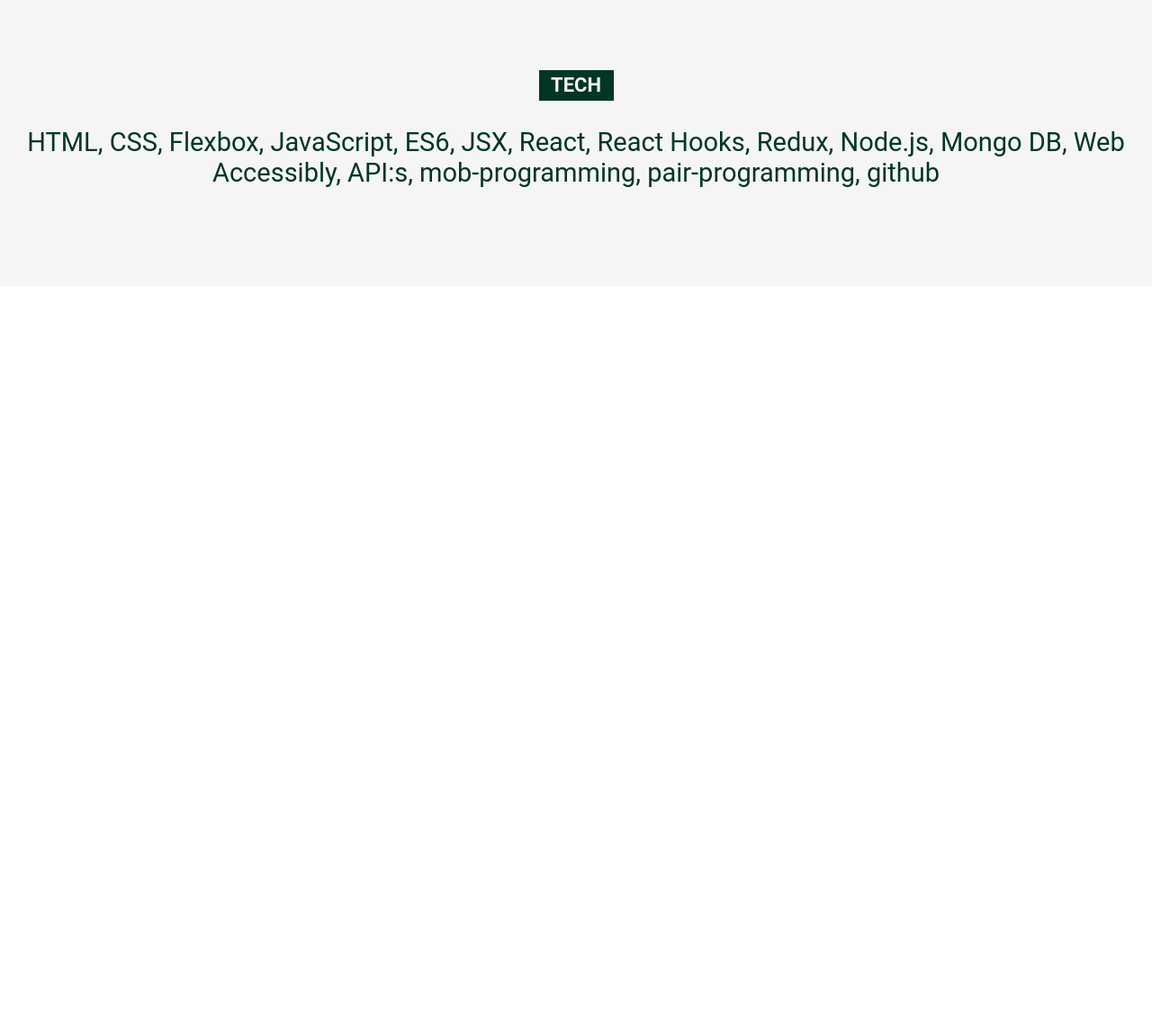
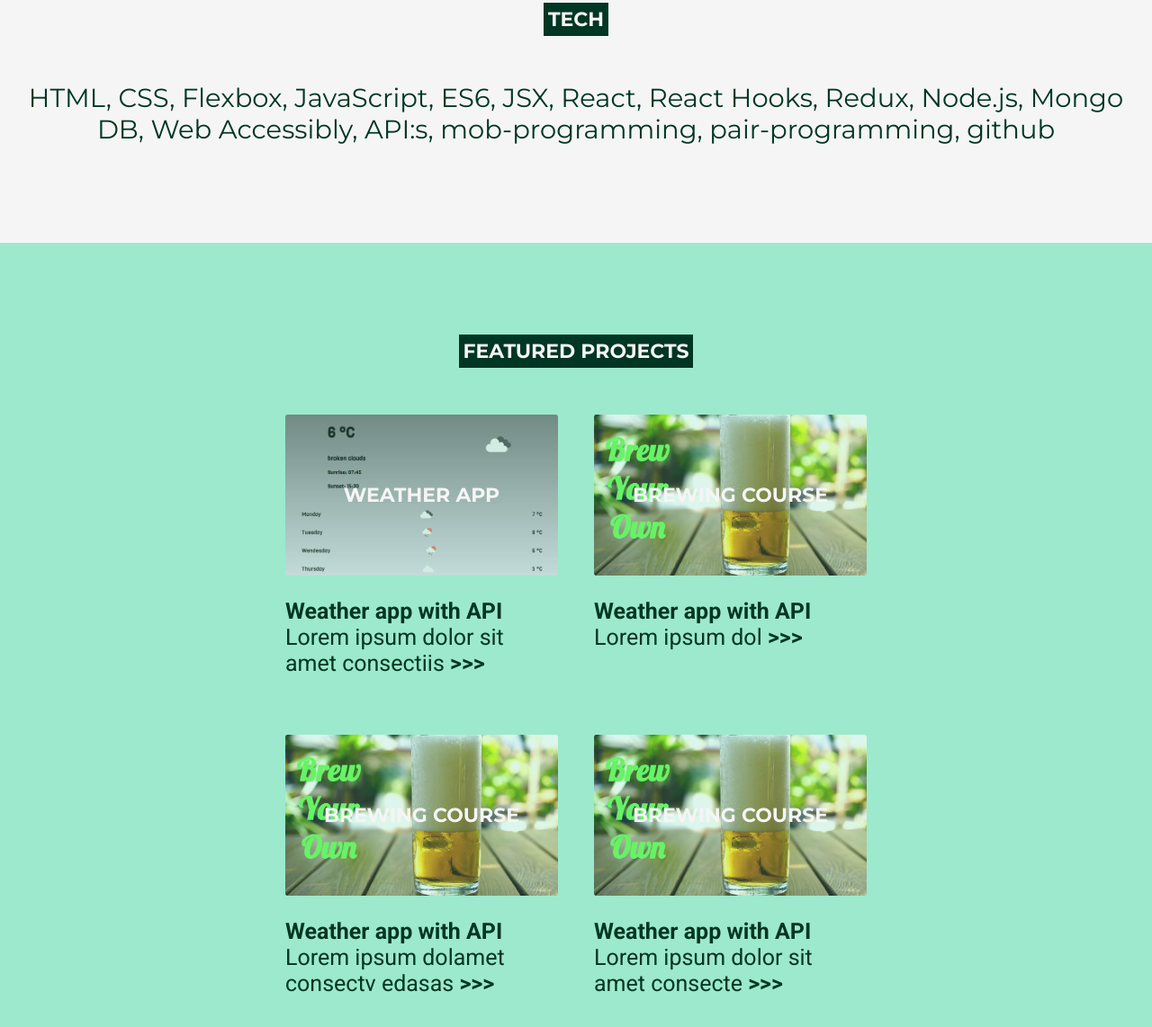
Before and after one commit to jensnilsen/myPortfolio, a plain HTML site: page index.html in a window 1280 px wide. Shown: the part 972-2114 px from the top of the page at 90% size. Before the commit the page ends 1290 px from the top, so only its background shows below. Drawn offline with Linux system fonts and the light colour scheme.

Commit message:
project cards added but empty

```diff
--- a/index.html
+++ b/index.html
@@ -5,12 +5,16 @@
     <meta name="viewport" content="width=device-width, initial-scale=1.0" />
     <meta http-equiv="X-UA-Compatible" content="ie=edge" />
     <link rel="stylesheet" href="style.css" />
+    <link
+      href="https://fonts.googleapis.com/css?family=Montserrat:400,700|Roboto:400,700&display=swap"
+      rel="stylesheet"
+    />
     <title>Jens Nilsen Portfolio</title>
   </head>
   <body>
     <header>
       <div class="header-text">
-        <h4>PORTFOLIO: <span class="highlight">JENS NILSEN</span></h4>
+        <h4>PORTFOLIO: <span class="highlight-name">JENS NILSEN</span></h4>
         <h1>frontend developer</h1>
       </div>
       <div class="header-links">
@@ -33,9 +37,7 @@
       </section>
 
       <section class="tech">
-        <div class="tech-box">
-          <h3>TECH</h3>
-        </div>
+        <h3>TECH</h3>
         <p>
           HTML, CSS, Flexbox, JavaScript, ES6, JSX, React, React Hooks, Redux,
           Node.js, Mongo DB, Web Accessibly, API:s, mob-programming,
@@ -43,7 +45,76 @@
         </p>
       </section>
 
-      <div class="green-section"></div>
+      <section class="projects">
+        <h3>FEATURED PROJECTS</h3>
+        <div class="flex-cards">
+          <a
+            class="project-cards"
+            href="https://gallant-kalam-65cf71.netlify.com/"
+          >
+            <div
+              class="project-card-backgound"
+              style="background-image: url(images/weatherapp.JPG);"
+            >
+              <figcaption class="project-card-title">Weather App</figcaption>
+            </div>
+
+            <p class="card-description">
+              <span class="highlight">Weather app with API</span>
+              Lorem ipsum dolor sit amet consectiis
+              <span class="highlight">>>></span>
+            </p>
+          </a>
+          <a
+            class="project-cards"
+            href="https://gallant-kalam-65cf71.netlify.com/"
+          >
+            <div
+              class="project-card-backgound"
+              style="background-image: url(images/brew.JPG);"
+            >
+              <figcaption class="project-card-title">Brewing course</figcaption>
+            </div>
+            <p>
+              <span class="highlight">Weather app with API</span>
+              Lorem ipsum dol
+              <span class="highlight">>>></span>
+            </p>
+          </a>
+          <a
+            class="project-cards"
+            href="https://gallant-kalam-65cf71.netlify.com/"
+          >
+            <div
+              class="project-card-backgound"
+              style="background-image: url(images/brew.JPG);"
+            >
+              <figcaption class="project-card-title">Brewing course</figcaption>
+            </div>
+            <p>
+              <span class="highlight">Weather app with API</span>
+              Lorem ipsum dolamet consectv edasas
+              <span class="highlight">>>></span>
+            </p>
+          </a>
+          <a
+            class="project-cards"
+            href="https://gallant-kalam-65cf71.netlify.com/"
+          >
+            <div
+              class="project-card-backgound"
+              style="background-image: url(images/brew.JPG);"
+            >
+              <figcaption class="project-card-title">Brewing course</figcaption>
+            </div>
+            <p>
+              <span class="highlight">Weather app with API</span>
+              Lorem ipsum dolor sit amet consecte
+              <span class="highlight">>>></span>
+            </p>
+          </a>
+        </div>
+      </section>
       <div class="gray-section"></div>
       <div class="green-section"></div>
     </main>
--- a/style.css
+++ b/style.css
@@ -1,7 +1,8 @@
 body {
   margin: 0;
   color: rgb(0, 54, 36);
-  font-family: "Roboto", sans-serif;
+  font-family: "Montserrat", sans-serif;
+  background: #9ce9ce;
 }
 
 header {
@@ -35,7 +36,7 @@ p {
   font-size: 29px;
 }
 
-.highlight {
+.highlight-name {
   font-weight: 700;
 }
 
@@ -95,24 +96,6 @@ main {
   text-align: center;
 }
 
-.tech {
-  background: #f5f5f5;
-  height: auto;
-  display: flex;
-  flex-direction: column;
-  justify-content: center;
-  align-items: center;
-  padding: 80px 30px;
-}
-
-.summary {
-  background: #9ce9ce;
-  height: auto;
-  text-align: left;
-  padding: 80px 30px;
-  margin: 0 auto;
-}
-
 .line-dot {
   height: 3px;
   width: 55px;
@@ -134,17 +117,101 @@ main {
   background: rgb(0, 54, 36);
 }
 
-.tech-box {
-  background: rgb(0, 54, 36);
-  height: 34px;
-  width: 83px;
+.summary,
+.projects {
+  display: flex;
+  flex-direction: column;
+  justify-content: center;
+  align-items: center;
+  /* background: #9ce9ce; */
+  height: auto;
+  text-align: left;
+  padding: 80px 30px;
+  width: auto;
+  margin: 0 5%;
+}
+
+.tech {
+  background: #f5f5f5;
+  height: auto;
+  display: flex;
+  flex-direction: column;
+  justify-content: center;
+  align-items: center;
+  padding: 80px 30px;
+  width: auto;
 }
 
 h3 {
+  background: rgb(0, 54, 36);
   color: #f5f5f5;
   font-size: 22px;
-  margin: 4px;
+  padding: 5px;
   font-weight: bold;
+}
+
+h5 {
+  color: #f5f5f5;
+  font-size: 22px;
+  padding: 5px;
+  font-weight: bold;
+}
+
+.flex-cards {
+  display: flex;
+  flex-wrap: wrap;
+  justify-content: center;
+  margin-top: 10px;
+  max-width: 800px;
+}
+
+.project-cards {
+  display: flex;
+  flex-direction: column;
+  position: relative;
+  text-align: left;
+  /* justify-content: center; */
+  align-items: center;
+  width: 100%;
+  margin: 20px;
+  max-width: 303px;
+}
+
+.project-card-backgound {
+  display: flex;
+  background-size: cover;
+  background-position: center center;
+  box-shadow: inset 0 0 0 100vmax rgba(109, 214, 179, 0.233);
+  border-radius: 3px;
+  width: 303px;
+  height: 179px;
+  justify-content: center;
+  align-items: center;
+}
+
+.project-cards p {
+  font-family: "Roboto", sans-serif;
+  font-size: 25px;
+}
+
+a {
+  text-decoration: none;
+  color: rgb(0, 54, 36);
+}
+
+.project-card-title {
+  font-family: "Montserrat", sans-serif;
+  text-transform: uppercase;
+  font-weight: 700;
+  font-size: 22px;
+  color: #f5f5f5;
+  position: absolute;
+}
+
+.highlight {
+  font-family: "Roboto", sans-serif;
+  font-size: 25px;
+  font-weight: 700;
 }
 
 @media (min-width: 667px) {
@@ -158,11 +225,11 @@ h3 {
 @media (min-width: 1025px) {
   figure {
     width: 330px;
-    top: 360px;
+    top: 260px;
     right: 10%;
   }
 
   header {
-    height: 650px;
+    height: 550px;
   }
 }
```
Also changed, not shown: images/brew.JPG (added), images/weatherapp.JPG (added).
